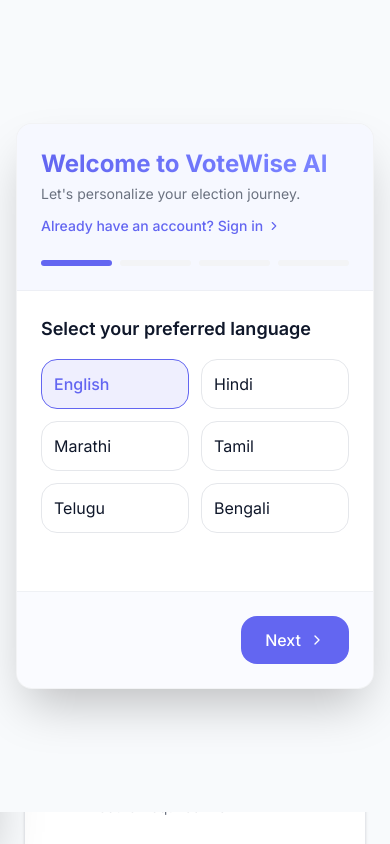
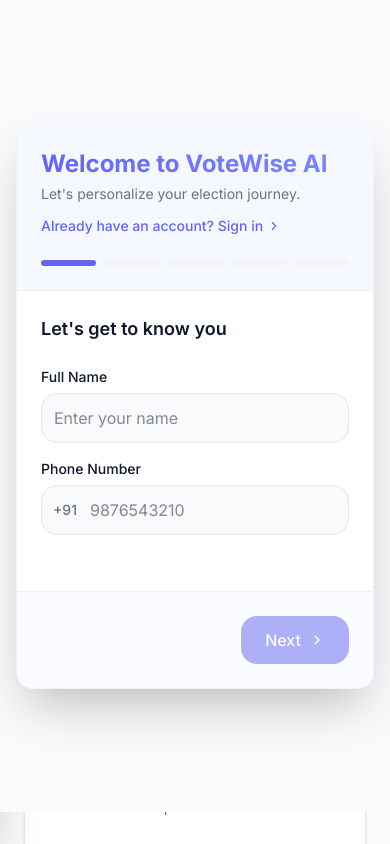
Before and after one commit to Samritha-S/VoteWise-AI, a Next.js app: page / in a window 390 px wide. Built offline with nearby package versions, Linux system fonts and the light colour scheme.

Commit message:
feat: Add name and phone to first step of onboarding modal

```diff
--- a/src/components/OnboardingModal.tsx
+++ b/src/components/OnboardingModal.tsx
@@ -18,6 +18,8 @@
   const { userData, isLoaded, updateUserData } = useAppContext();
   const [step, setStep] = useState(1);
   const [formData, setFormData] = useState({
+    name: "",
+    phone: "",
     language: "English",
     age: "",
     state: "",
@@ -28,12 +30,14 @@
   if (!isLoaded || userData.onboardingComplete) return null;
 
   const handleNext = () => {
-    if (step < 4) setStep(step + 1);
+    if (step < 5) setStep(step + 1);
     else handleComplete();
   };
 
   const handleComplete = () => {
     updateUserData({
+      name: formData.name,
+      phone: formData.phone,
       language: formData.language,
       age: parseInt(formData.age),
       state: formData.state,
@@ -65,7 +69,7 @@
 
           {/* Progress bar */}
           <div className="flex gap-2 mt-6">
-            {[1, 2, 3, 4].map((i) => (
+            {[1, 2, 3, 4, 5].map((i) => (
               <div
                 key={i}
                 className={`h-1.5 flex-1 rounded-full ${i <= step ? 'bg-primary' : 'bg-muted'}`}
@@ -79,6 +83,50 @@
             {step === 1 && (
               <motion.div
                 key="step1"
+                initial={{ opacity: 0, x: 20 }}
+                animate={{ opacity: 1, x: 0 }}
+                exit={{ opacity: 0, x: -20 }}
+                className="space-y-6"
+              >
+                <h3 className="text-lg font-semibold">Let's get to know you</h3>
+                <div className="space-y-4">
+                  <div>
+                    <label className="block text-sm font-medium text-foreground mb-1.5">
+                      Full Name
+                    </label>
+                    <input
+                      type="text"
+                      value={formData.name}
+                      onChange={(e) => setFormData({...formData, name: e.target.value})}
+                      className="w-full p-3 rounded-xl border border-border bg-background focus:ring-2 focus:ring-primary focus:border-primary outline-none transition-all"
+                      placeholder="Enter your name"
+                    />
+                  </div>
+                  <div>
+                    <label className="block text-sm font-medium text-foreground mb-1.5">
+                      Phone Number
+                    </label>
+                    <div className="relative">
+                      <div className="absolute inset-y-0 left-0 pl-3 flex items-center pointer-events-none text-muted-foreground font-medium text-sm">
+                        +91
+                      </div>
+                      <input
+                        type="tel"
+                        value={formData.phone}
+                        onChange={(e) => setFormData({...formData, phone: e.target.value})}
+                        className="w-full pl-12 p-3 rounded-xl border border-border bg-background focus:ring-2 focus:ring-primary focus:border-primary outline-none transition-all"
+                        placeholder="9876543210"
+                        maxLength={10}
+                      />
+                    </div>
+                  </div>
+                </div>
+              </motion.div>
+            )}
+
+            {step === 2 && (
+              <motion.div
+                key="step2"
                 initial={{ opacity: 0, x: 20 }}
                 animate={{ opacity: 1, x: 0 }}
                 exit={{ opacity: 0, x: -20 }}
@@ -103,9 +151,9 @@
               </motion.div>
             )}
 
-            {step === 2 && (
+            {step === 3 && (
               <motion.div
-                key="step2"
+                key="step3"
                 initial={{ opacity: 0, x: 20 }}
                 animate={{ opacity: 1, x: 0 }}
                 exit={{ opacity: 0, x: -20 }}
@@ -123,9 +171,9 @@
               </motion.div>
             )}
 
-            {step === 3 && (
+            {step === 4 && (
               <motion.div
-                key="step3"
+                key="step4"
                 initial={{ opacity: 0, x: 20 }}
                 animate={{ opacity: 1, x: 0 }}
                 exit={{ opacity: 0, x: -20 }}
@@ -148,9 +196,9 @@
               </motion.div>
             )}
 
-            {step === 4 && (
+            {step === 5 && (
               <motion.div
-                key="step4"
+                key="step5"
                 initial={{ opacity: 0, x: 20 }}
                 animate={{ opacity: 1, x: 0 }}
                 exit={{ opacity: 0, x: -20 }}
@@ -197,14 +245,15 @@
           <button
             onClick={handleNext}
             disabled={
-              (step === 2 && !formData.age) ||
-              (step === 3 && !formData.state) ||
-              (step === 4 && !formData.voterStatus)
+              (step === 1 && (!formData.name || !formData.phone)) ||
+              (step === 3 && !formData.age) ||
+              (step === 4 && !formData.state) ||
+              (step === 5 && !formData.voterStatus)
             }
             className="px-6 py-3 bg-primary text-primary-foreground rounded-xl font-medium flex items-center gap-2 hover:bg-primary/90 transition-colors disabled:opacity-50 disabled:cursor-not-allowed"
           >
-            {step === 4 ? "Complete Setup" : "Next"}
-            {step < 4 && <ChevronRight className="w-4 h-4" />}
+            {step === 5 ? "Complete Setup" : "Next"}
+            {step < 5 && <ChevronRight className="w-4 h-4" />}
           </button>
         </div>
       </motion.div>
```
